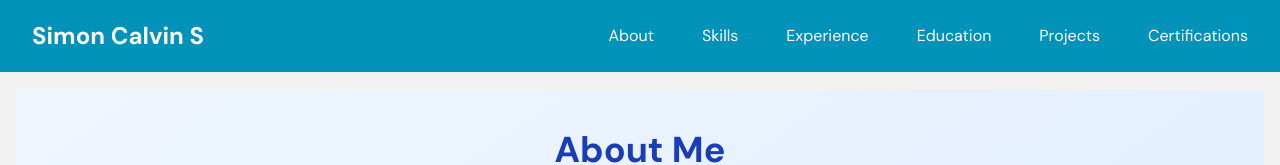
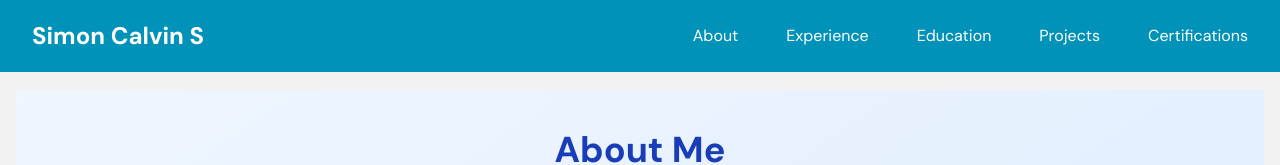
Before and after one commit to SimonCalvinS1/my-portfolio, a React (Vite) app: page / in a window 1280 px wide. Shown: the top 165 px of the page. Built offline with nearby package versions, Linux system fonts and the light colour scheme.

Commit message:
remove skills in navbar

```diff
--- a/src/components/Heading.jsx
+++ b/src/components/Heading.jsx
@@ -8,9 +8,6 @@ function Heading() {
         <nav className="flex items-center gap-12">
           <a href="#about" className="text-white hover:text-orange-300">
             About
-          </a>
-          <a href="#skills" className="text-white hover:text-orange-300">
-            Skills
           </a>
           <a href="#experience" className="text-white hover:text-orange-300">
             Experience
```
